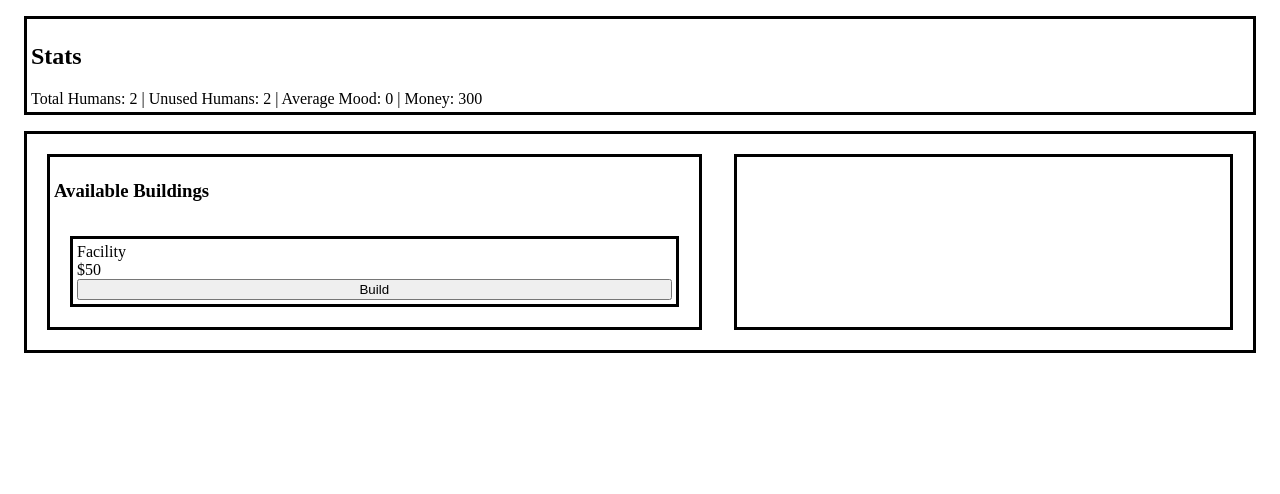
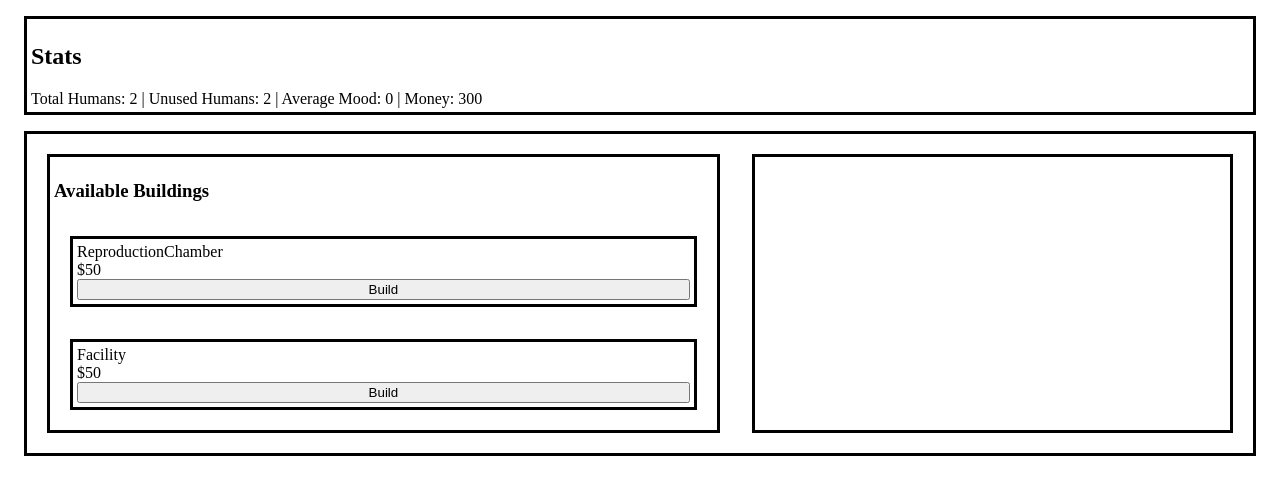
Before and after one commit to prophetgoddess/humans.supply, a SvelteKit app: page / in a window 1280 px wide. Shown: the top 494 px of the page. Built offline with nearby package versions, Linux system fonts and the light colour scheme.

Commit message:
data model

```diff
--- a/src/lib/views/Building.svelte
+++ b/src/lib/views/Building.svelte
@@ -57,16 +57,25 @@
 		}
 	}
 
+	function getFacilityName() {
+		return entity.components.reduce((id, c) => {
+			if (c.id === 'ReproductionChamber') {
+				return c.id;
+			}
+			return id;
+		}, data.id);
+	}
+
 	tick.subscribe((value) => {
 		if (data !== undefined && data.purchased) {
-			console.log('purchased');
 			if (entity.components.find((c) => c.id === 'ReproductionChamber') !== undefined) {
 				let couples = Math.floor(users.length / 2);
 
 				for (let i = 0; i < couples; i++) {
-					let h = world.createEntity();
-					world.setComponent(h, new Human());
-					console.log('birth');
+					if (Math.random() <= 0.2) {
+						let h = world.createEntity();
+						world.setComponent(h, new Human());
+					}
 				}
 			}
 		}
@@ -74,7 +83,7 @@
 </script>
 
 <div class="panel">
-	<span>{data.id}</span>
+	<span>{getFacilityName()}</span>
 	{#if data.purchased}
 		<span>
 			Workers:
--- a/src/routes/+page.svelte
+++ b/src/routes/+page.svelte
@@ -5,11 +5,15 @@
 	import { createEventDispatcher } from 'svelte';
 
 	import { world } from '$lib/EntityStorage';
-	import { Facility, Human, Money, ReproductionChamber } from '$lib/Components';
+	import { Facility, Human, MeatGrinder, Money, ReproductionChamber } from '$lib/Components';
 
 	let reproductionChamber = world.createEntity();
 	world.setComponent(reproductionChamber, new Facility(10, 50, true));
 	world.setComponent(reproductionChamber, new ReproductionChamber());
+
+	let meatGrinder = world.createEntity();
+	world.setComponent(meatGrinder, new Facility(10, 50, true));
+	world.setComponent(meatGrinder, new MeatGrinder());
 
 	let money = world.createEntity();
 	world.setComponent(money, new Money(300));
```
Also changed, not shown: src/lib/data/Names.ts (added, +15 -0 lines).
